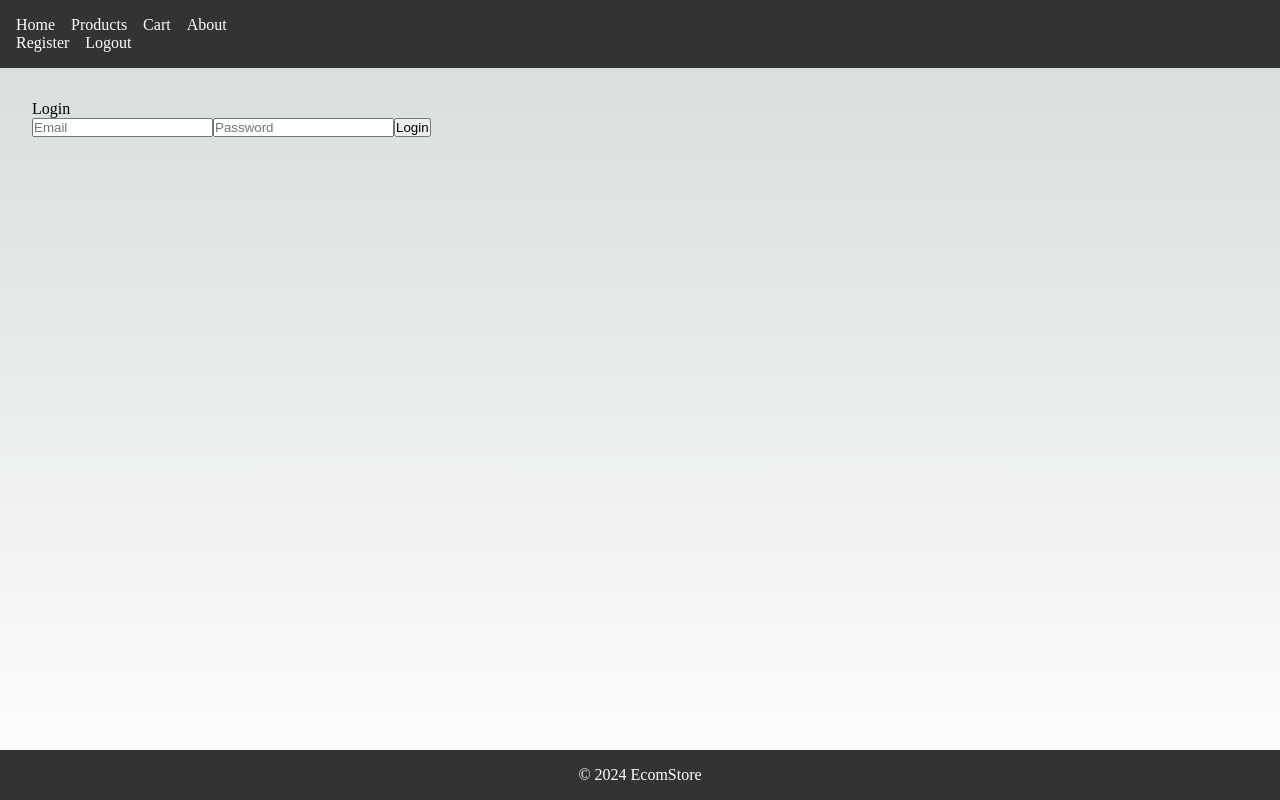
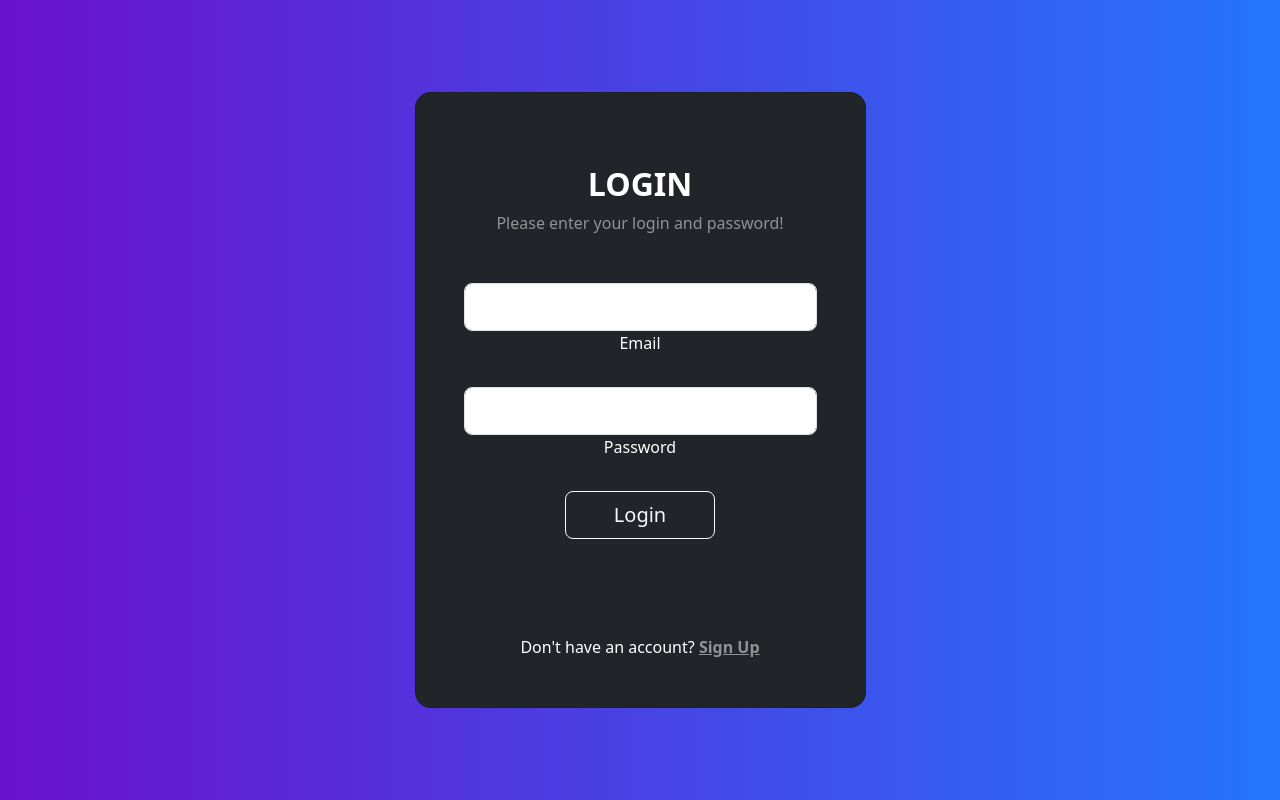
Before and after one commit to anassraissi/EcomeStore, a Next.js app: page /Login in a window 1280 px wide. Built offline with nearby package versions, Linux system fonts and the light colour scheme.

Commit message:
add style login and register

```diff
--- a/components/Layout.js
+++ b/components/Layout.js
@@ -2,8 +2,18 @@
 import React from 'react';
 import Link from 'next/link';
 import styles from './Layout.module.css'; // Assuming you will use CSS Modules for styling
+import { useAuth } from '../context/AuthContext';
+import { useRouter } from 'next/router';
 
 const Layout = ({ children }) => {
+  const { logout } = useAuth();
+const route=useRouter();
+  const logOut = (e) => {
+    e.preventDefault();
+    logout(); // Assuming this function clears authentication state or tokens
+    route.push('/Login');
+  };
+
   return (
     <div className={styles.container}>
       <header className={styles.header}>
@@ -15,8 +25,10 @@ const Layout = ({ children }) => {
             <li><Link href="/about" legacyBehavior><a>About</a></Link></li>
           </ul>
           <div className={styles.authLinks}>
-            <Link href="/Register"legacyBehavior><a className={styles.authLink}>Register</a></Link>
-            <Link href="/logout"legacyBehavior ><a className={styles.authLink}>Logout</a></Link>
+            <Link href="/Register" legacyBehavior><a className={styles.authLink}>Register</a></Link>
+            <Link href="/" legacyBehavior>
+              <a className={styles.authLink} onClick={logOut}>Logout</a>
+            </Link>
           </div>
         </nav>
       </header>
--- a/components/LoginForm.js
+++ b/components/LoginForm.js
@@ -4,50 +4,88 @@ import { useState } from 'react';
 import { toast } from 'react-toastify';
 import { useAuth } from '../context/AuthContext';
 import { useRouter } from 'next/router';
+import 'bootstrap/dist/css/bootstrap.min.css'; // Ensure Bootstrap CSS is included
+import styles from './LoginForm.module.css'; // Assuming you will use CSS Modules for styling
 
 const LoginForm = () => {
   const [email, setEmail] = useState('');
   const [password, setPassword] = useState('');
 
-  const { login,setUser } = useAuth();
-  const router=useRouter();
+  const { login, setUser } = useAuth();
+  const router = useRouter();
 
   const handleLogin = async (e) => {
     e.preventDefault();
 
     try {
-      const {user,token}=await login(email, password);
+      const { user, token } = await login(email, password);
       setUser(user);
-      localStorage.setItem('token',token ); // Store token in localStorage
+      localStorage.setItem('token', token); // Store token in localStorage
       router.push('/');
-      // Example: Display success toast message
       toast.success('Login successful!');
-      // Redirect or update state to reflect logged-in status
     } catch (error) {
       console.error('Login error:', error);
-      // Example: Display error toast message
       toast.error('Login failed. Please check your credentials.');
     }
   };
 
   return (
+    <section className={`vh-100 ${styles.gradientCustom}`}>
+      <div className="container py-5 h-100">
+        <div className="row d-flex justify-content-center align-items-center h-100">
+          <div className="col-12 col-md-8 col-lg-6 col-xl-5">
+            <div className="card bg-dark text-white" style={{ borderRadius: '1rem' }}>
+              <div className="card-body p-5 text-center">
+                <div className="mb-md-5 mt-md-4 pb-5">
+                  <h2 className="fw-bold mb-2 text-uppercase">Login</h2>
+                  <p className="text-white-50 mb-5">Please enter your login and password!</p>
                   <form onSubmit={handleLogin}>
+                    <div className="form-outline form-white mb-4">
                       <input
                         type="email"
-        placeholder="Email"
+                        id="typeEmailX"
+                        className="form-control form-control-lg"
                         value={email}
                         onChange={(e) => setEmail(e.target.value)}
                         required
                       />
+                      <label className="form-label" htmlFor="typeEmailX">Email</label>
+                    </div>
+
+                    <div className="form-outline form-white mb-4">
                       <input
                         type="password"
-        placeholder="Password"
+                        id="typePasswordX"
+                        className="form-control form-control-lg"
                         value={password}
                         onChange={(e) => setPassword(e.target.value)}
                         required
                       />
-      <button type="submit">Login</button>
+                      <label className="form-label" htmlFor="typePasswordX">Password</label>
+                    </div>
+
+                    <button
+                      className="btn btn-outline-light btn-lg px-5"
+                      type="submit"
+                    >
+                      Login
+                    </button>
+
                   </form>
+                </div>
+
+                <div>
+                  <p className="mb-0">
+                    Don't have an account? <a href="#!" className="text-white-50 fw-bold">Sign Up</a>
+                  </p>
+                </div>
+
+              </div>
+            </div>
+          </div>
+        </div>
+      </div>
+    </section>
   );
 };
 
--- /dev/null
+++ b/components/LoginForm.module.css
@@ -0,0 +1,6 @@
+/* LoginForm.module.css */
+.gradientCustom {
+    background: #6a11cb;
+    background: -webkit-linear-gradient(to right, rgba(106, 17, 203, 1), rgba(37, 117, 252, 1));
+    background: linear-gradient(to right, rgba(106, 17, 203, 1), rgba(37, 117, 252, 1));
+  }
--- a/context/AuthContext.js
+++ b/context/AuthContext.js
@@ -11,6 +11,7 @@ export function AuthProvider({ children }) {
   const login = async (email, password) => {
     try {
       const response = await axios.post('/api/login', { email, password });
+      console.log("response: ",response);
       const { token, user } = response.data;
       setUser(user);
       return {user,token}
--- a/package.json
+++ b/package.json
@@ -13,6 +13,7 @@
     "axios": "^1.7.2",
     "bcrypt": "^5.1.1",
     "bcryptjs": "^2.4.3",
+    "bootstrap": "^5.3.3",
     "install": "^0.13.0",
     "jsonwebtoken": "^9.0.2",
     "mongodb": "^6.8.0",
--- a/src/pages/Login.js
+++ b/src/pages/Login.js
@@ -3,7 +3,7 @@ import LoginForm from '../../components/LoginForm'
 
 const Login = () => {
   return (
-    <div>Login
+    <div>
     <LoginForm></LoginForm>
     </div>
   )
--- a/src/pages/Register.js
+++ b/src/pages/Register.js
@@ -3,10 +3,8 @@ import RegisterForm from '../../components/RegisterForm'
 
 const Register = () => {
   return (
-    <div>Register
 
         <RegisterForm></RegisterForm>
-    </div>
   )
 }
 
--- a/src/pages/_app.js
+++ b/src/pages/_app.js
@@ -4,15 +4,27 @@ import { ToastContainer } from 'react-toastify';
 import 'react-toastify/dist/ReactToastify.css';
 import Layout from '../../components/Layout';
 import { AuthProvider } from '../../context/AuthContext';
+import { useRouter } from 'next/router';
+import 'bootstrap/dist/css/bootstrap.min.css'; // Import Bootstrap CSS globally
+
+
 
 function MyApp({ Component, pageProps }) {
+  const router=useRouter();
+  const noLayoutPaths = ['/Login','/Register'];
+
+  // Determine if the current path should use the Layout
+  const shouldUseLayout = !noLayoutPaths.includes(router.pathname);
   return (
     <AuthProvider>
+    {shouldUseLayout ? (
       <Layout>
-        <ToastContainer />
         <Component {...pageProps} />
       </Layout>
-    </AuthProvider>
+    ) : (
+      <Component {...pageProps} />
+    )}
+  </AuthProvider>
   );
 }
 
--- a/src/pages/api/login.js
+++ b/src/pages/api/login.js
@@ -3,6 +3,7 @@
 import { loginUser } from "../../../utils/auth";
 
 export default async function handler(req, res) {
+  console.log("yess");
   if (req.method === 'POST') {
     const { email, password } = req.body;
 console.log(email,password);
--- a/src/pages/index.js
+++ b/src/pages/index.js
@@ -11,9 +11,10 @@ const DashboardPage = () => {
   useEffect(() => {
     const storedToken = localStorage.getItem('token');
     setToken(storedToken);
+    console.log(token);
 
     if (!storedToken) {
-      router.push('/login');
+      router.push('/Login');
     }
   }, []);
 
```
Also changed, not shown: components/RegisterForm.js (+107 -14 lines), components/RegisterForm.module.css (added, +12 -0 lines), 2 other files (tests, documents, lock files or other folders). Lines whose indentation alone changed are shown as unchanged.
